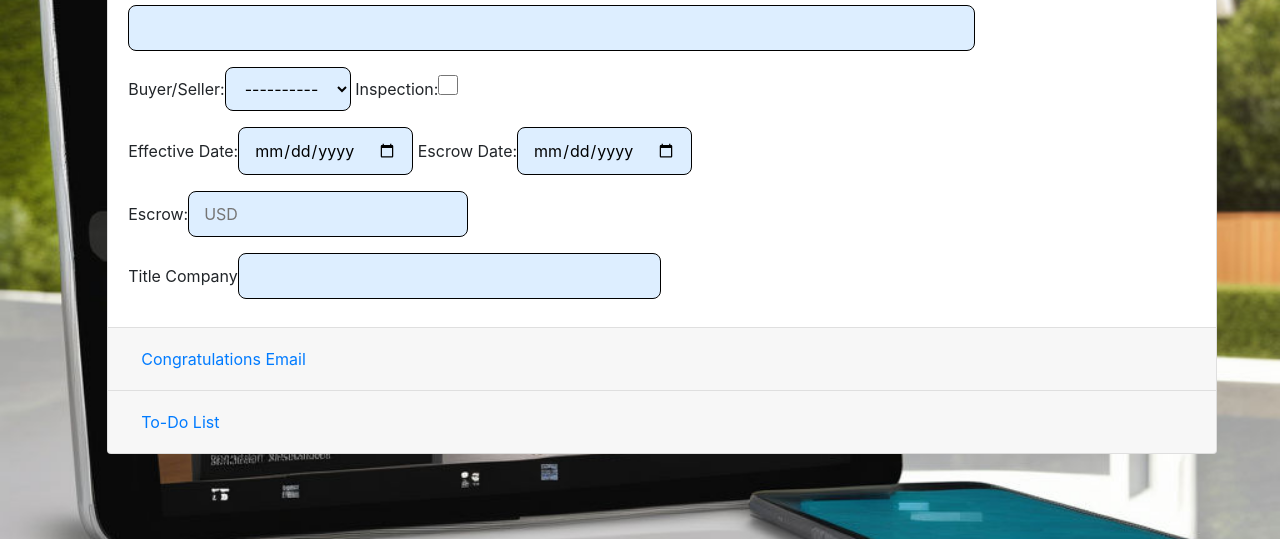
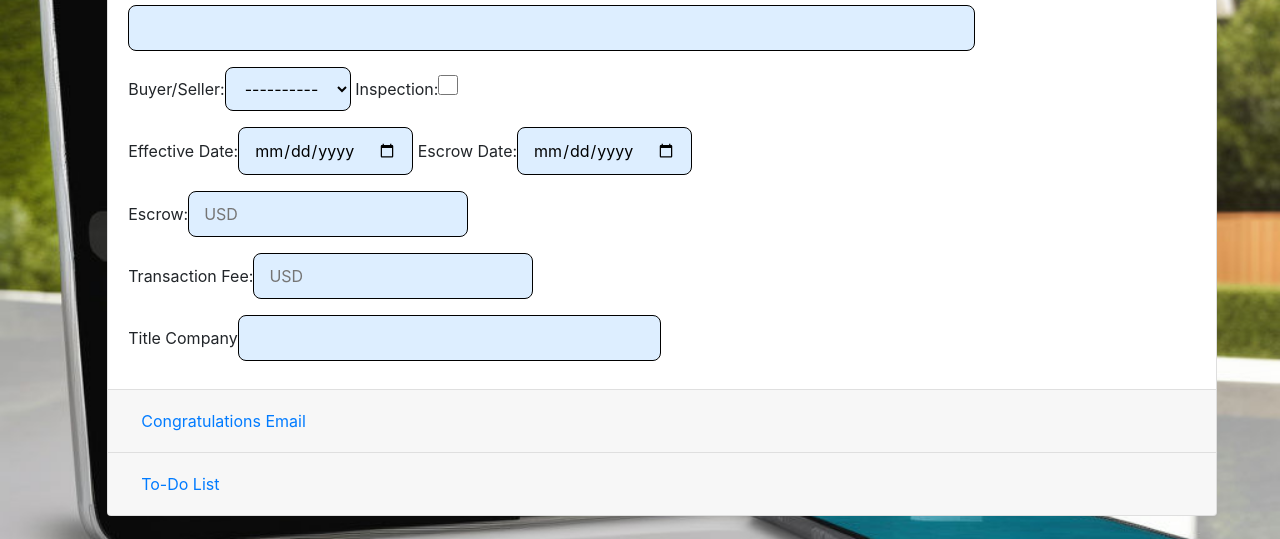
Before and after one commit to soyJmujica/ToDoList, a Django app: page / in a window 1280 px wide. Shown: the part 156-695 px from the top of the page. Run offline with Django 4.2, Linux system fonts and the light colour scheme; some libraries are stand-ins or nearby versions.

Commit message:
Funcion actualizada para agregar el transaction fee

```diff
--- a/to_do_list/templates/home.html
+++ b/to_do_list/templates/home.html
@@ -33,6 +33,7 @@
                 <label for="escrow_date">Escrow Date: </label><input type="date" name="escrow_date" id="escrow_date">
                 <br>
                 <label for="escrow">Escrow: </label><input type="number" name="escrow" id="escrow" placeholder="USD" step="0.01"><br>
+                <label for="transaction_fee">Transaction Fee: </label><input type="number" name="transaction_fee" id="transaction_fee" placeholder="USD" step="0.01"><br>
                 <div class="financing" style="display: none;">
                     <label for="financing_date">Financing Deadline: </label><input type="date" name="financing_date" id="financing_date">
                 </div>
@@ -90,7 +91,8 @@
                     <p style="color: blueviolet;">Add title Screenshot here</p>
                     <p>
                         <strong style="color: blue;">Title</strong>, please see the executed contract attached.  Please reach out to <span id="buyer_name">buyer_name</span> (Buyer(s)) directly for any instructions or questions you might have at <span id="phone_number">phone_number</span> / <span id="email">emai_address</span><br>
-                        <strong>Please provide a copy of the EMD receipt once available for our records</strong>; Please be advised that there is a Transaction Broker Fee of <strong>[Monto]</strong> being charged to the buyer at closing. <br>
+                        <strong>Please provide a copy of the EMD receipt once available for our records</strong>; Please be advised that there is a Transaction Broker Fee of <strong>$<span id="trans_fee_buyer">monto</span></strong> being charged to the buyer at closing. <br>
+
                         <strong style="color: blue;">Insurance Team</strong>, please send us a homeowner policy quote for a primary residence and keep costs as low as possible. <br>
                         <span class="inspection_checked"><strong style="color: blue;">Inspection Team</strong>, please share pricing for a home inspection, wind mit "if there are credits available", and 4PT.</span> <br>
                         </p>
@@ -167,7 +169,7 @@
                     </p>
                     <p>
                         <strong>Title:</strong><br>
-                        please be advised that there is a Transaction Broker Fee of <strong>[Monto] </strong>being charged to the seller at closing.
+                        please be advised that there is a Transaction Broker Fee of <strong>$<span id="trans_fee_seller">monto</span> </strong>being charged to the seller at closing.
 
                     </p>
                     <p>
@@ -298,6 +300,8 @@
     const titleCompany = document.getElementById('title_company');
     const escrowDeadline = document.getElementById('escrow_deadline');
     const escrowAmount = document.getElementById('escrow_amount');
+    const transFeeBuyer = document.getElementById('trans_fee_buyer');
+    const transFeeSeller = document.getElementById('trans_fee_seller');
     const buyerPhone = document.getElementById('phone_number');
     const buyerEmail = document.getElementById('email');
     const inspectionDeadline = document.querySelectorAll('.inspection_deadline');
@@ -316,6 +320,7 @@
     document.getElementById('inspection_date').addEventListener('input', updateEmail);
     document.getElementById('financing_date').addEventListener('input', updateEmail);
     document.getElementById('property').addEventListener('input', updateEmail);
+    document.getElementById('transaction_fee').addEventListener('input',updateEmail);
 
     function formatDate(dateString){
         const date = new Date(dateString)
@@ -352,6 +357,8 @@
         financingValue = document.getElementById('financing_date').value;
         escrowValue = document.getElementById('escrow').value;
         addressValue = document.getElementById('property').value;
+        transFeeBuyerValue = document.getElementById('transaction_fee').value;
+        transFeeSellerValue = document.getElementById('transaction_fee').value;
 
 
 
@@ -370,6 +377,8 @@
             value.textContent = addressValue
         };
         sellerFirstName.textContent = sellerFirstNameValue;
+        transFeeBuyer.textContent = transFeeBuyerValue;
+        transFeeSeller.textContent = transFeeSellerValue;
 
     };
 
```
